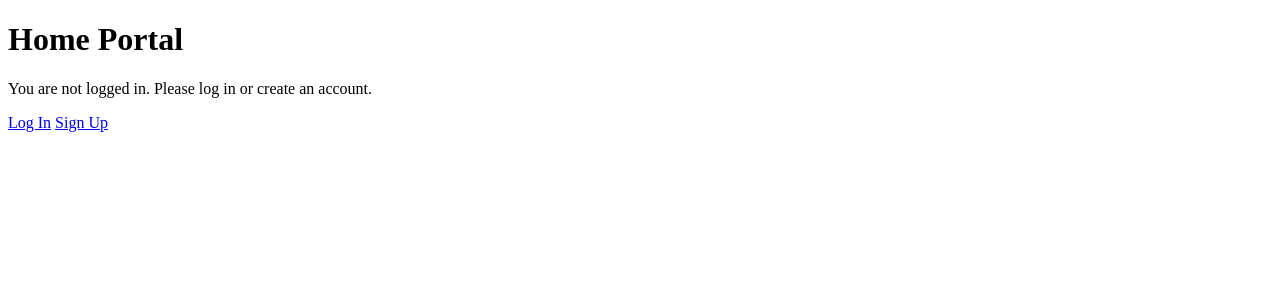
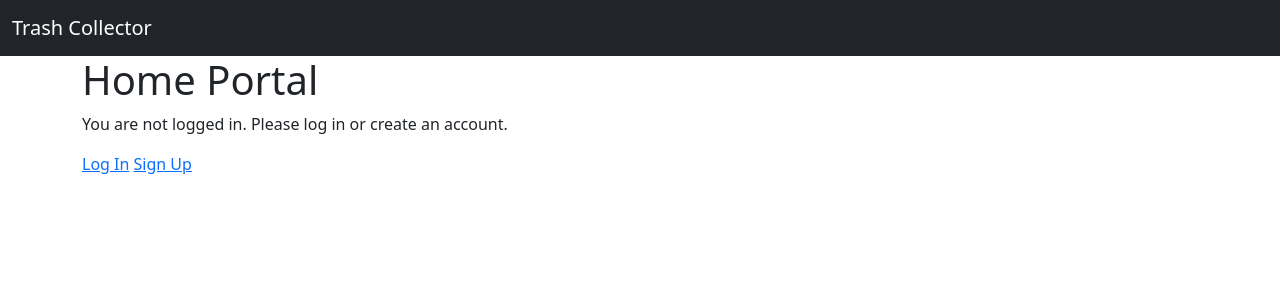
Before and after one commit to kschao/tester_trash, a Django app: template trash_collector/templates/home.html in a window 1280 px wide. Shown: the top 300 px of the page. Run offline with Django 3.2, Linux system fonts and the light colour scheme; the template is opened without the code that fills it, so the values that code supplies are empty.

Commit message:
fixed space

```diff
--- a/trash_collector/templates/base.html
+++ b/trash_collector/templates/base.html
@@ -3,22 +3,72 @@
 <head>
   <meta charset="utf-8">
   <title>{% block title %}{% endblock %}</title>
+  <meta name="viewport" content="width=device-width, initial-scale=1">
+  <link rel="stylesheet" href="https://cdn.jsdelivr.net/npm/bootstrap@5.0.1/dist/css/bootstrap.min.css" integrity="undefined" crossorigin="anonymous">
 </head>
 <body>
+<nav class="navbar navbar-expand-lg navbar-dark bg-dark">
+  <div class="container-fluid">
+    <a class="navbar-brand" href="{% url 'home' %}">Trash Collector</a>
+    <button class="navbar-toggler" type="button" data-bs-toggle="collapse" data-bs-target="#navbarText" aria-controls="navbarText" aria-expanded="false" aria-label="Toggle navigation">
+      <span class="navbar-toggler-icon"></span>
+    </button>
+    <div class="collapse navbar-collapse" id="navbarText">
+      <ul class="navbar-nav me-auto mb-2 mb-lg-0">
+        <li class="nav-item">
+        {% if user.is_authenticated %}
+          {% for group in user.groups.all%}
+            {% if group.name == "Customers" %}
+        <li class="nav-item">
+          <a class="nav-link" href="{% url 'customers:account_details' %}">Account Details</a>
+        </li>
+        <li class="nav-item">
+          <a class="nav-link" href="{% url 'customers:change_pickup_day' %}">Change Pickup</a>
+        </li>
+        <li class="nav-item">
+          <a class="nav-link" href="{% url 'customers:one_time' %}">Set One-Time Pickup</a>
+        </li>
+        <li class="nav-item">
+          <a class="nav-link" href="{% url 'customers:suspension' %}">Suspend Account</a>
+        </li>
+        <li class="nav-item">
+          <a class="nav-link" href="{% url 'logout' %}">Log Out</a>
+        </li>
+        {% elif group.name == "Employees" %}
+        <li class="nav-item">
+          <a class="nav-link" href="{% url 'employees:index' %}">Daily View</a>
+        </li>
+        <li class="nav-item">
+          <a class="nav-link" href="{% url 'employees:filter' %}">Filter</a>
+        </li>
+        <li class="nav-item">
+          <a class="nav-link" href="{% url 'logout' %}">Log Out</a>
+        </li>
+        {% endif %}
+      </ul>
+      {% endfor %}
+      <span class="navbar-text">
+        Welcome {{ user.username }}
+      </span>
+      {% endif %}
+    </div>
+  </div>
+</nav>
+<div class="container">
 {% if user.is_authenticated %}
   {% for group in user.groups.all%}
     {% if group.name == "Customers" %}
-    <p>Customer Navbar</p>
+
     {% elif group.name == "Employees" %}
-    <p>Employee Navbar</p>
     {% endif %}
   {% endfor %}
-  <p><a href="{% url 'logout' %}">Log Out</a></p>
 {% endif %}
   <main>
     <h1>{% block header %} {% endblock %}</h1>
     {% block content %}
     {% endblock %}
   </main>
+</div>
+<script src="https://cdn.jsdelivr.net/npm/bootstrap@5.0.1/dist/js/bootstrap.bundle.min.js" integrity="sha384-gtEjrD/SeCtmISkJkNUaaKMoLD0//ElJ19smozuHV6z3Iehds+3Ulb9Bn9Plx0x4" crossorigin="anonymous"></script>
 </body>
 </html>
```
